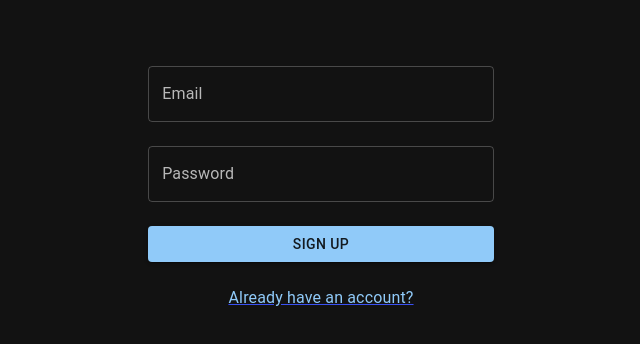
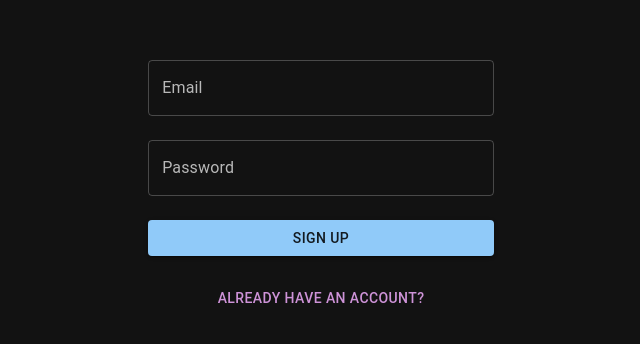
Before and after one commit to IvanOrsh/shm-chatter-ui, a React (Vite) app: page /signup in a window 1280 px wide. Shown: the part 212-556 px from the top of the page, without its empty margins (319-959 px from the left). Built offline with nearby package versions, Linux system fonts and the light colour scheme.

Commit message:
fix: button instead of link

```diff
--- a/src/components/auth/Login.tsx
+++ b/src/components/auth/Login.tsx
@@ -1,5 +1,5 @@
 import { Link } from "react-router-dom";
-import { Link as MUILink } from "@mui/material";
+import { Button } from "@mui/material";
 
 import { Auth } from "./Auth";
 
@@ -7,7 +7,9 @@ export function Login() {
   return (
     <Auth submitLabel="Log in" onSubmit={async () => {}}>
       <Link to={"/signup"} style={{ alignSelf: "center" }}>
-        <MUILink>Don't have an account?</MUILink>
+        <Button variant="text" color="secondary">
+          Don't have an account?
+        </Button>
       </Link>
     </Auth>
   );
--- a/src/components/auth/SignUp.tsx
+++ b/src/components/auth/SignUp.tsx
@@ -1,5 +1,5 @@
 import { Link } from "react-router-dom";
-import { Link as MUILink } from "@mui/material";
+import { Button } from "@mui/material";
 
 import { Auth } from "./Auth";
 
@@ -7,7 +7,9 @@ export function SignUp() {
   return (
     <Auth submitLabel="Sign Up" onSubmit={async () => {}}>
       <Link to={"/login"} style={{ alignSelf: "center" }}>
-        <MUILink>Already have an account?</MUILink>
+        <Button variant="text" color="secondary">
+          Already have an account?
+        </Button>
       </Link>
     </Auth>
   );
```
